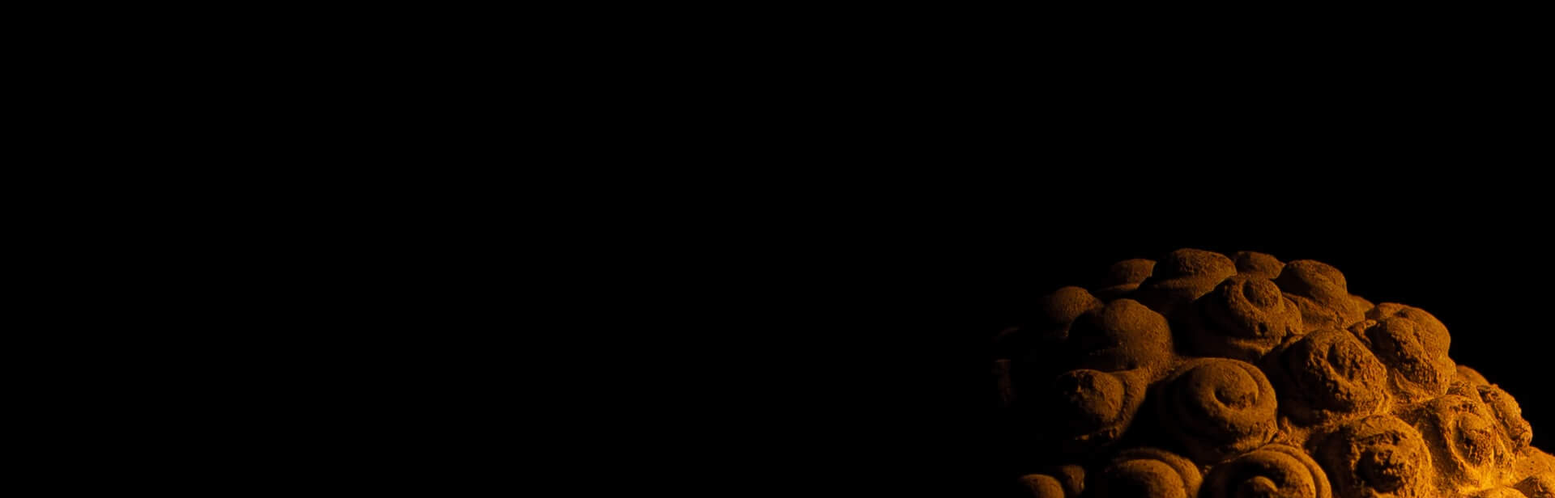
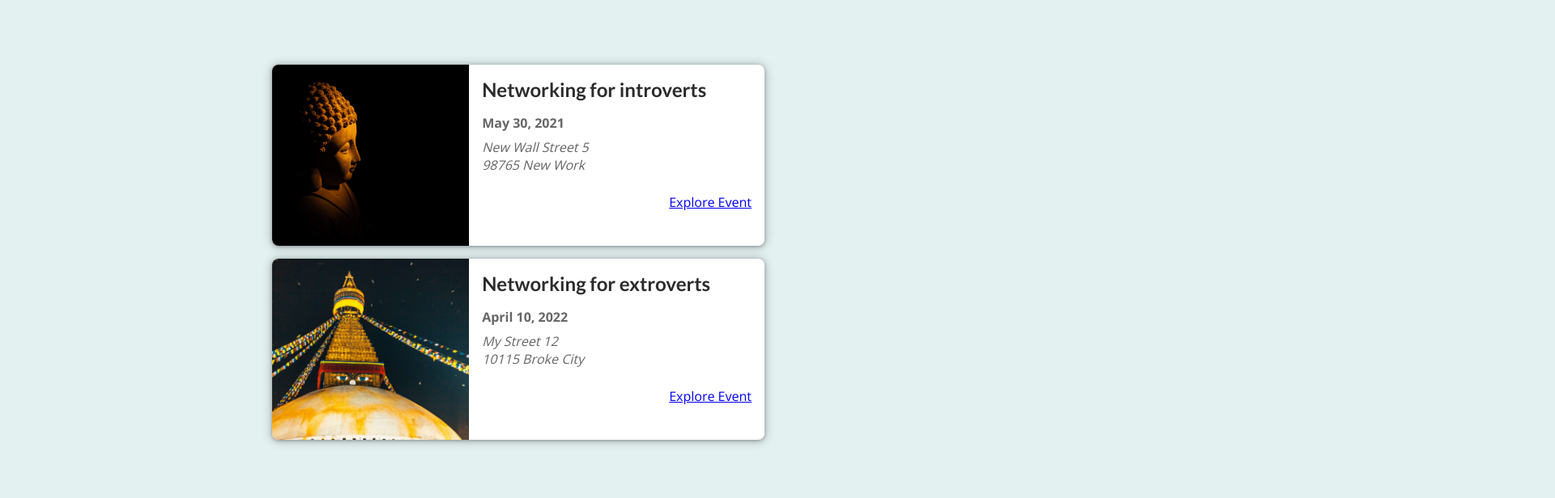
Before and after one commit to AdrianChojnacki/Next.js-React---The-Complete-Guide-incl.-Two-Paths---Project-Time, a Next.js app: page / in a window 1280 px wide. Shown: the top 616 px of the page at 81% size, 1920 px wide, since content can reach past the window. Built offline with nearby package versions, Linux system fonts and the light colour scheme.

Commit message:
Added styles to components

```diff
--- a/components/events/event-item.js
+++ b/components/events/event-item.js
@@ -1,5 +1,6 @@
 import React from "react";
 import Link from "next/link";
+import classes from "./event-item.module.css";
 
 export default function EventItem(props) {
   const { id, title, image, date, location } = props;
@@ -15,19 +16,19 @@
   const exploreLink = `/events/${id}`;
 
   return (
-    <li>
+    <li className={classes.item}>
       <img src={"/" + image} alt={title} />
-      <div>
-        <div>
+      <div className={classes.content}>
+        <div className={classes.summary}>
           <h2>{title}</h2>
-          <div>
+          <div className={classes.date}>
             <time>{humanReadableDate}</time>
           </div>
-          <div>
+          <div className={classes.address}>
             <address>{formattedAddress}</address>
           </div>
         </div>
-        <div>
+        <div className={classes.actions}>
           <Link href={exploreLink}>Explore Event</Link>
         </div>
       </div>
--- /dev/null
+++ b/components/events/event-item.module.css
@@ -0,0 +1,103 @@
+.item {
+  box-shadow: 0 1px 4px rgba(0, 0, 0, 0.3), 0 1px 12px 2px rgba(0, 0, 0, 0.2);
+  border-radius: 8px;
+  overflow: hidden;
+  background-color: white;
+  margin: 1rem;
+  display: flex;
+  flex-direction: column;
+  gap: 1rem;
+}
+
+.item img {
+  width: 100%;
+  object-fit: cover;
+  height: 10rem;
+}
+
+.content {
+  width: 100%;
+  padding: 0 1rem;
+  text-align: center;
+}
+
+.content h2 {
+  margin: 0.5rem 0;
+}
+
+.date,
+.address {
+  display: flex;
+  gap: 0.5rem;
+  align-items: center;
+}
+
+.date svg,
+.address svg {
+  width: 1.25rem;
+  height: 1.25rem;
+  color: #666666;
+}
+
+.content time {
+  color: #666666;
+  font-weight: bold;
+}
+
+.content address {
+  margin: 0.5rem 0;
+  color: #666666;
+  white-space: pre;
+}
+
+.actions {
+  display: flex;
+  flex-direction: column;
+  padding: 1rem;
+}
+
+.actions a {
+  display: block;
+}
+
+.actions a span {
+  vertical-align: middle;
+}
+
+.icon {
+  margin-left: 0.5rem;
+  display: inline-flex;
+  justify-content: center;
+  align-items: center;
+}
+
+.icon svg {
+  width: 1.25rem;
+  height: 1.25rem;
+}
+
+@media (min-width: 768px) {
+  .item {
+    flex-direction: row;
+  }
+
+  .item img {
+    width: 40%;
+    height: 14rem;
+  }
+
+  .content {
+    width: 60%;
+    padding: 0;
+    text-align: left;
+  }
+
+  .content h2 {
+    margin: 1rem 0;
+  }
+
+  .actions {
+    flex-direction: row;
+    justify-content: flex-end;
+  }
+}
--- a/components/events/event-list.js
+++ b/components/events/event-list.js
@@ -1,11 +1,12 @@
 import React from "react";
 import EventItem from "./event-item";
+import classes from "./event-list.module.css";
 
 export default function EventList(props) {
   const { items } = props;
 
   return (
-    <ul>
+    <ul className={classes.list}>
       {items.map(item => (
         <EventItem
           key={item.id}
--- /dev/null
+++ b/components/events/event-list.module.css
@@ -0,0 +1,5 @@
+.list {
+  width: 90%;
+  max-width: 40rem;
+  margin: 5rem auto;
+}
```
